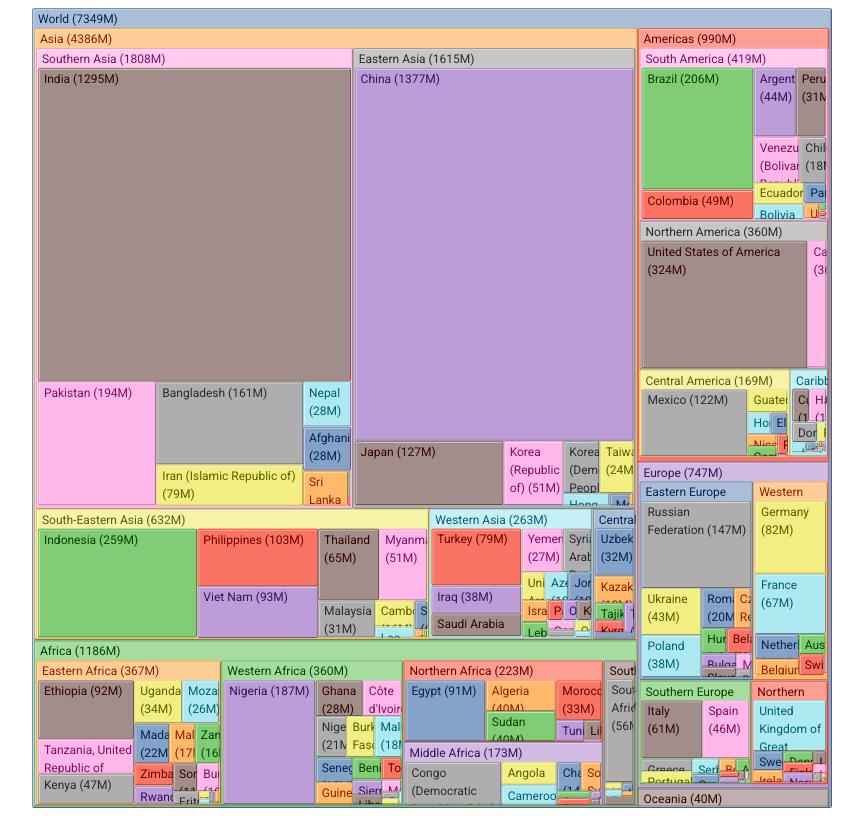
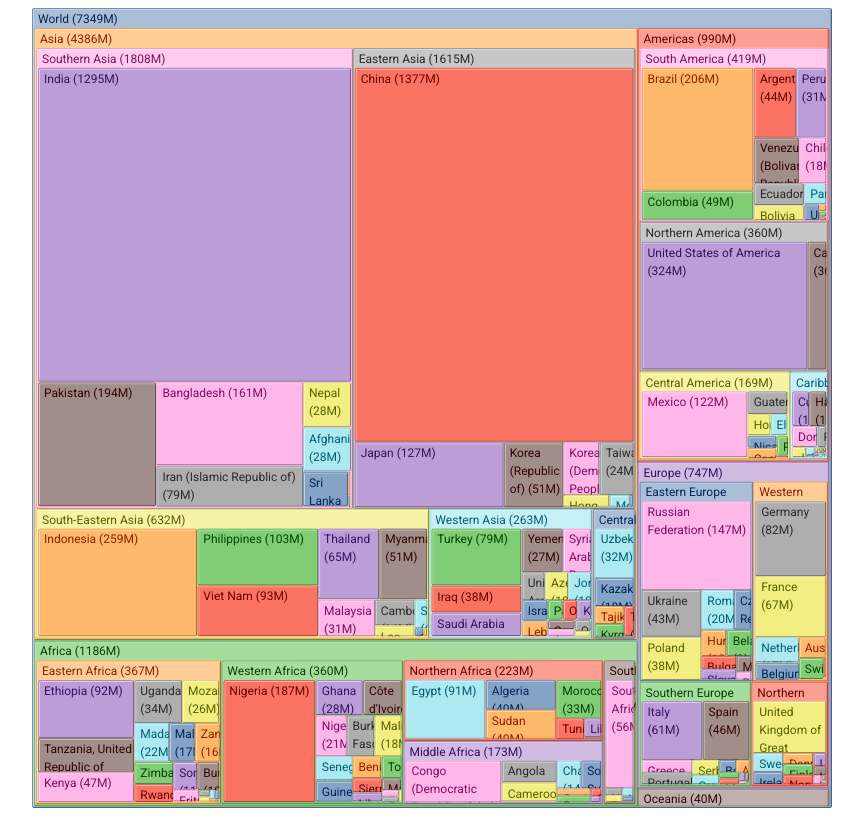
Before and after one commit to stil/treemap-multilevel, a React app: page / in a window 1280 px wide. Shown: the whole page, without its empty margins (208-1071 px from the left). Built offline with nearby package versions, Linux system fonts and the light colour scheme; the HTML template or start-up script is replaced by a standard one.

Commit message:
Allow specifying paddings as a prop, fix a bug with bottom padding using x scaling instead of y

```diff
--- a/src/components/Treemap.jsx
+++ b/src/components/Treemap.jsx
@@ -25,41 +25,39 @@ function calculatePos(node) {
   };
 }
 
-export default function Treemap({ root, width, height, labelGetter }) {
+export default function Treemap({ root, width, height, padding, labelGetter }) {
   root
     .sum(d => d.value)
     .sort((a, b) => b.height - a.height || b.value - a.value);
 
   treemap().size([width, height])(root);
 
-  const paddingTop = 20;
-
   root.descendants().forEach((relativeRoot) => {
     relativeRoot.descendants().slice(1).forEach((desc) => {
       let referencePoint;
       let scale;
 
-      // Vertical to bottom.
-      scale = 1 - paddingTop / (relativeRoot.y1 - relativeRoot.y0);
+      // Scale vertically to bottom.
+      scale = 1 - padding[0] / (relativeRoot.y1 - relativeRoot.y0);
       referencePoint = relativeRoot.y1;
       desc.y0 = referencePoint + scale * (desc.y0 - referencePoint);
       desc.y1 = referencePoint + scale * (desc.y1 - referencePoint);
 
-      // Padding scale
-      scale = 1 - 2 / (relativeRoot.x1 - relativeRoot.x0);
-
-      // Vertical to top.
+      // Scale vertically to top.
+      scale = 1 - padding[2] / (relativeRoot.y1 - relativeRoot.y0);
       referencePoint = relativeRoot.y0;
       desc.y0 = referencePoint + scale * (desc.y0 - referencePoint);
       desc.y1 = referencePoint + scale * (desc.y1 - referencePoint);
 
-      // Horizontal to right.
-      referencePoint = relativeRoot.x1;
+      // Scale horizontally to left.
+      scale = 1 - padding[1] / (relativeRoot.x1 - relativeRoot.x0);
+      referencePoint = relativeRoot.x0;
       desc.x0 = referencePoint + scale * (desc.x0 - referencePoint);
       desc.x1 = referencePoint + scale * (desc.x1 - referencePoint);
 
-      // Horizontal to left.
-      referencePoint = relativeRoot.x0;
+      // Scale horizontally to right.
+      scale = 1 - padding[3] / (relativeRoot.x1 - relativeRoot.x0);
+      referencePoint = relativeRoot.x1;
       desc.x0 = referencePoint + scale * (desc.x0 - referencePoint);
       desc.x1 = referencePoint + scale * (desc.x1 - referencePoint);
     });
@@ -84,8 +82,8 @@ export default function Treemap({ root, width, height, labelGetter }) {
                 <div className="treemap__node-inner">
                   <div className="treemap__node-inner2">
                     <div style={{
-                      height: `${paddingTop}px`,
-                      lineHeight: `${paddingTop - 2}px`,
+                      height: `${padding[0]}px`,
+                      lineHeight: `${padding[0] - 2}px`,
                       backgroundColor: item.children ? 'rgba(255,255,255,0.3)' : null,
                       fontSize: '12px',
                       paddingLeft: '4px',
@@ -107,9 +105,11 @@ Treemap.propTypes = {
   root: PropTypes.object.isRequired, // eslint-disable-line react/forbid-prop-types
   width: PropTypes.number.isRequired,
   height: PropTypes.number.isRequired,
+  padding: PropTypes.arrayOf(PropTypes.number),
   labelGetter: PropTypes.func,
 };
 
 Treemap.defaultProps = {
   labelGetter: node => node.data.key,
+  padding: [20, 2, 2, 2],
 };
```
